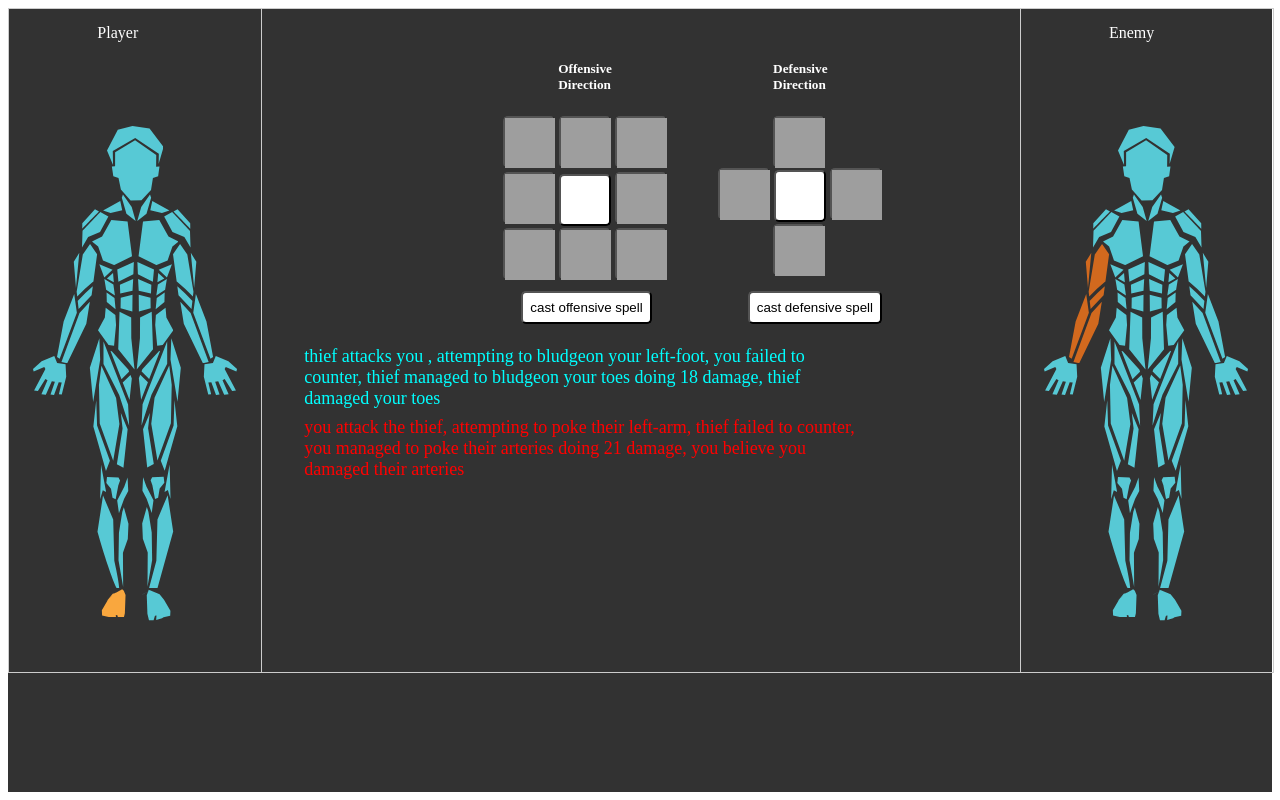
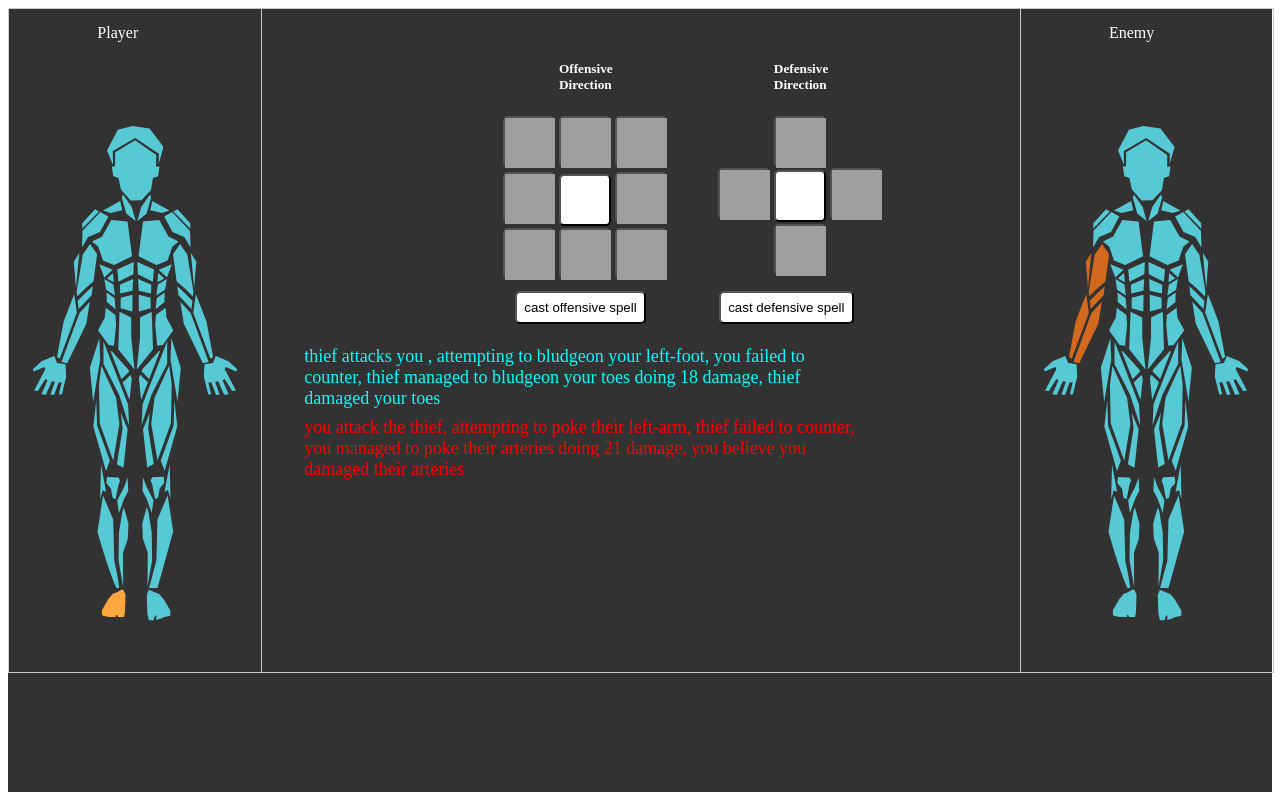
Before and after one commit to skaplun/RPGSim, a plain HTML site: page index.html in a window 1280 px wide. Shown: the top 800 px of the page. Drawn offline with Linux system fonts and the light colour scheme; grey boxes are pictures that could not be loaded.

Commit message:
styling fixes

```diff
--- a/main.css
+++ b/main.css
@@ -126,7 +126,7 @@ button{
 	padding: 7px;
 }
 .row{
-	margin-left: 19%;
+	margin-left: 18%;
 }
 
 
@@ -161,10 +161,10 @@ button{
 }
 
 .floating-right{
-	margin-left: 55px;
+	margin-left: 34%;
 }
 .floating-right-more{
-	margin-left: 92px;
+	margin-left: 14%;
 }
 
 .defensive-compass{
--- a/main.js
+++ b/main.js
@@ -115,6 +115,7 @@ function getRandomInt(min, max) {
     max = Math.floor(max);
     return Math.floor(Math.random() * (max - min + 1)) + min;
 }
+
 
 function removeActive(selector){
 	document?.querySelector(selector)?.querySelector('.active')?.classList.remove('active')
```
